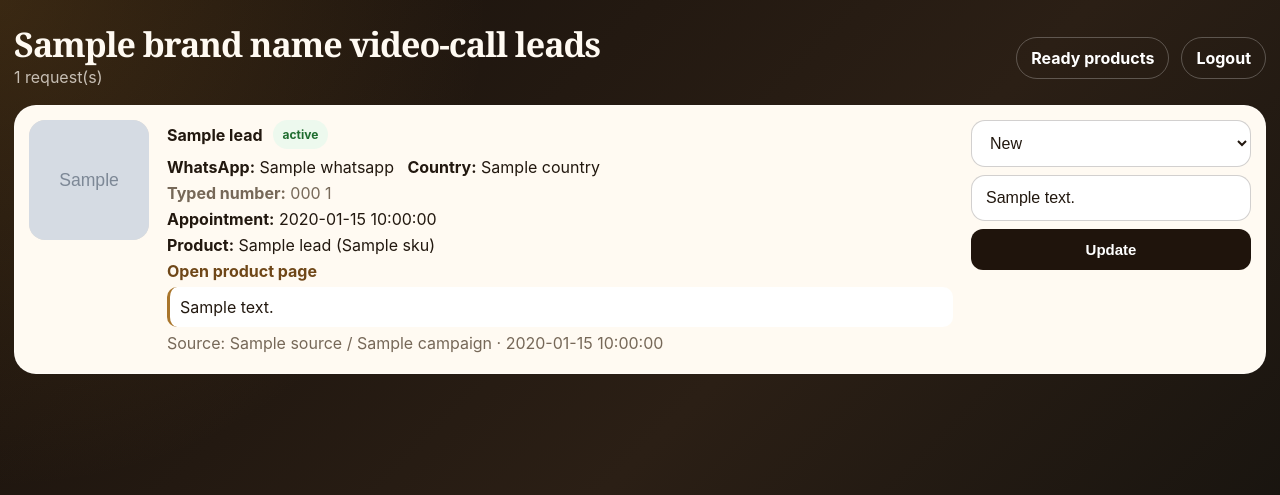
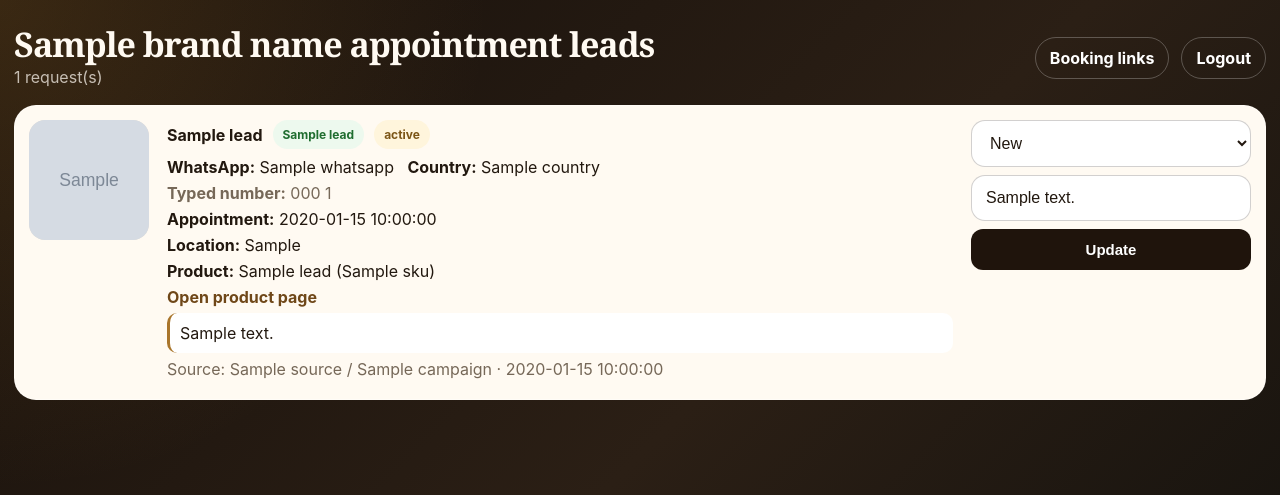
Before and after one commit to karanc21-ai/video, a Flask app: template templates/admin.html in a window 1280 px wide. Shown: the top 495 px of the page. Run offline with Flask 3, Linux system fonts and the light colour scheme; the template is opened without the code that fills it: most values are stand-ins (such as "Sample title", 1, 10 or a date in 2020); grey boxes marked "Sample" are stand-in pictures.

Commit message:
Update admin.html

```diff
--- a/templates/admin.html
+++ b/templates/admin.html
@@ -10,11 +10,11 @@
   <main class="admin-shell">
     <header class="admin-header">
       <div>
-        <h1>{{ brand_name }} video-call leads</h1>
+        <h1>{{ brand_name }} appointment leads</h1>
         <p>{{ leads|length }} request(s)</p>
       </div>
       <nav class="admin-nav">
-        <a href="{{ url_for('admin_products') }}">Ready products</a>
+        <a href="{{ url_for('admin_products') }}">Booking links</a>
         <a href="{{ url_for('admin_logout') }}">Logout</a>
       </nav>
     </header>
@@ -23,17 +23,23 @@
       {% for lead in leads %}
         <article class="lead-card">
           <div class="lead-media">
-            {% if lead.product_image_url %}<img src="{{ lead.product_image_url }}" alt="{{ lead.product_title }}">{% else %}<div class="image-fallback">No image</div>{% endif %}
+            {% if lead.product_image_url %}
+              <img src="{{ lead.product_image_url }}" alt="{{ lead.product_title }}">
+            {% else %}
+              <div class="image-fallback">{{ lead.appointment_label or 'Appointment' }}</div>
+            {% endif %}
           </div>
           <div class="lead-main">
             <div class="lead-topline">
               <strong>{{ lead.name }}</strong>
-              <span class="status-pill ready">{{ lead.status or 'New' }}</span>
+              <span class="status-pill ready">{{ lead.appointment_label or 'Video Call' }}</span>
+              <span class="status-pill not-ready">{{ lead.status or 'New' }}</span>
             </div>
             <p><strong>WhatsApp:</strong> {{ lead.whatsapp }} &nbsp; <strong>Country:</strong> {{ lead.country }}</p>
             {% if lead.phone_number %}<p class="muted"><strong>Typed number:</strong> {{ lead.country_code }} {{ lead.phone_number }}</p>{% endif %}
             <p><strong>Appointment:</strong> {{ lead.appointment_datetime }}</p>
-            <p><strong>Product:</strong> {{ lead.product_title }} {% if lead.sku %}({{ lead.sku }}){% endif %}</p>
+            {% if lead.appointment_location %}<p><strong>Location:</strong> {{ lead.appointment_location }}</p>{% endif %}
+            {% if lead.product_title %}<p><strong>Product:</strong> {{ lead.product_title }} {% if lead.sku %}({{ lead.sku }}){% endif %}</p>{% endif %}
             {% if lead.product_url %}<p><a href="{{ lead.product_url }}" target="_blank" rel="noopener">Open product page</a></p>{% endif %}
             {% if lead.message %}<p class="lead-message">{{ lead.message }}</p>{% endif %}
             <p class="muted">Source: {{ lead.source }} / {{ lead.campaign }} · {{ lead.timestamp }}</p>
@@ -41,7 +47,7 @@
           <form class="lead-actions" method="post" action="{{ url_for('admin_update_status') }}">
             <input type="hidden" name="row_number" value="{{ lead.row_number }}">
             <select name="status">
-              {% for st in ['New','Contacted','Call Scheduled','Completed','Converted','Lost','Cancelled'] %}
+              {% for st in ['New','Contacted','Appointment Scheduled','Call Scheduled','Completed','Converted','Lost','Cancelled'] %}
                 <option value="{{ st }}" {% if lead.status == st %}selected{% endif %}>{{ st }}</option>
               {% endfor %}
             </select>
```
